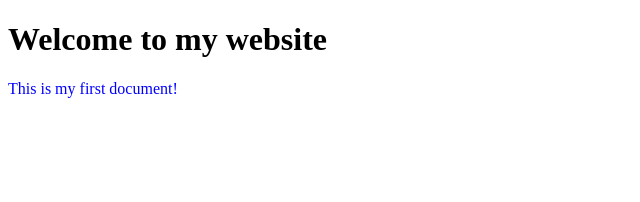
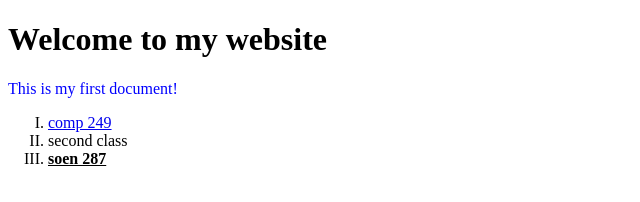
Before and after one commit to throy45/HTML, a plain HTML site: page tutorial1.html in a window 1280 px wide. Shown: the whole page, without its empty margins (0-640 px from the left). Drawn offline with Linux system fonts and the light colour scheme.

Commit message:
end of tutorial 1

```diff
--- a/tutorial1.html
+++ b/tutorial1.html
@@ -4,11 +4,16 @@
     <meta charset="UTF-8">
     <meta name="viewport" content="width=device-width, initial-scale=1.0">
     <meta http-equiv="X-UA-Compatible" content="ie=edge">
-    <title>HTML 5 Boilerplate</title>
+    <title>first html tutorial</title>
     <link rel="stylesheet" href="tutorial1.css">
   </head>
   <body>
     <h1>Welcome to my website</h1>
 	  <p>This is my first document!</p>
+    <ol type="I">
+      <li><a href="https://www.concordia.ca/">comp 249</a></li>
+      <li>second class</li>
+      <li style="text-decoration:underline;"><b>soen 287</b></li>
+    </ol>
   </body>
 </html>
```
